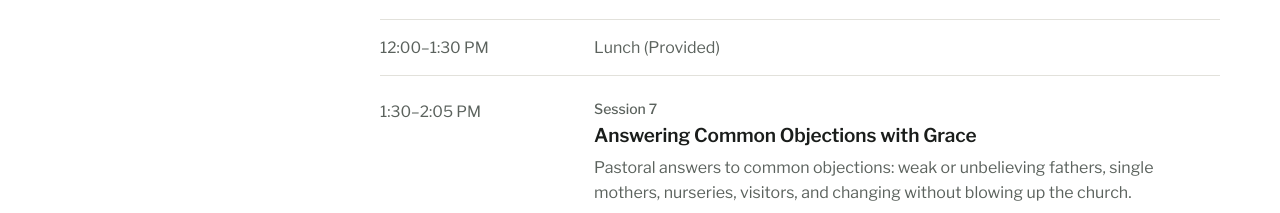
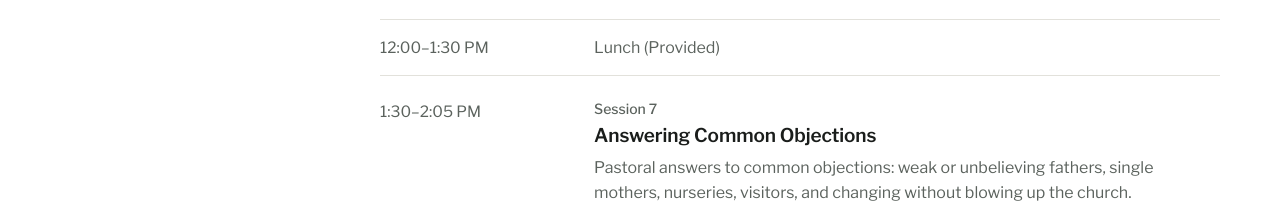
Before and after one commit to blueboxdoctor/cfl-replanting-garden-review, a plain HTML site: page index.html in a window 1280 px wide. Shown: the part 3290-3503 px from the top of the page. Drawn offline with nearby package versions, Linux system fonts and the light colour scheme.

Commit message:
Session 7 title: 'Answering Common Objections' (Scott, drop 'with Grace')

```diff
--- a/index.html
+++ b/index.html
@@ -221,7 +221,7 @@ h1 em{font-style:italic;font-weight:300}
 <li class="row ses"><span class="tm">10:45–11:20 AM</span><div><p class="sn">Session 5</p><h4>Restoring the Biblical Functionality of the Family</h4><p class="bl">Family worship, daily discipleship, and the home as a center of discipleship, with practical handles.</p></div></li>
 <li class="row ses"><span class="tm">11:25 AM–12:00 PM</span><div><p class="sn">Session 6</p><h4>The Corporate Gathering as Discipleship</h4><p class="bl">Children in worship, sitting together, training to listen, singing: the Lord’s Day as discipleship.</p></div></li>
 <li class="row mut"><span class="tm">12:00–1:30 PM</span><div><p class="mt">Lunch (Provided)</p></div></li>
-<li class="row ses"><span class="tm">1:30–2:05 PM</span><div><p class="sn">Session 7</p><h4>Answering Common Objections with Grace</h4><p class="bl">Pastoral answers to common objections: weak or unbelieving fathers, single mothers, nurseries, visitors, and changing without blowing up the church.</p></div></li>
+<li class="row ses"><span class="tm">1:30–2:05 PM</span><div><p class="sn">Session 7</p><h4>Answering Common Objections</h4><p class="bl">Pastoral answers to common objections: weak or unbelieving fathers, single mothers, nurseries, visitors, and changing without blowing up the church.</p></div></li>
 <li class="row mut"><span class="tm">2:05–2:25 PM</span><div><p class="mt">Break</p></div></li>
 <li class="row ses"><span class="tm">2:25–3:00 PM</span><div><p class="sn">Session 8</p><h4>Replanting the Garden</h4><p class="bl">A hopeful roadmap and next steps for pastors, fathers, mothers and churches.</p></div></li>
 <li class="row oth"><span class="tm">3:00–4:15 PM</span><div><h4>Panel: What Does This Look Like in a Young Church? · Fellowship</h4></div></li>
```
